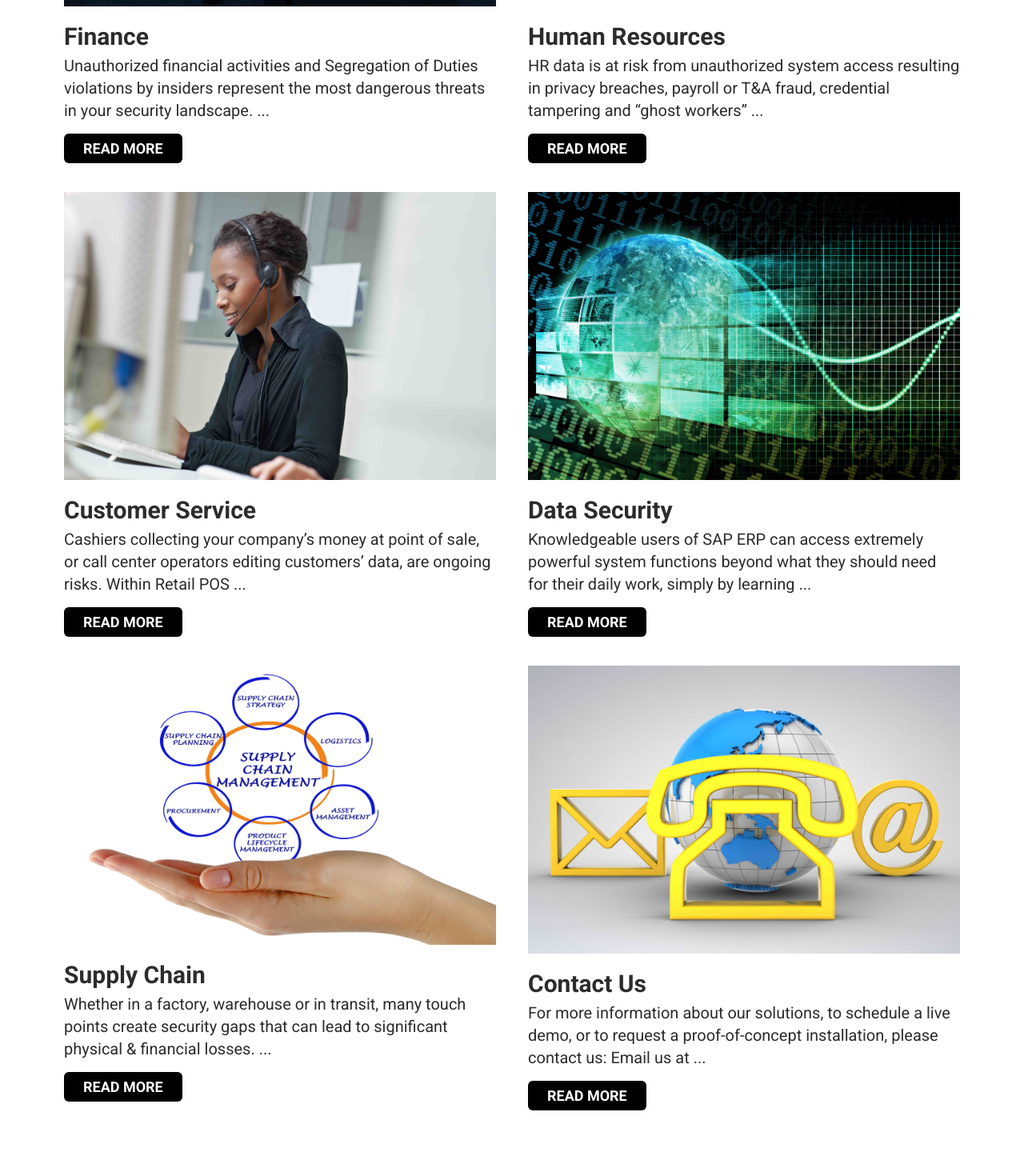
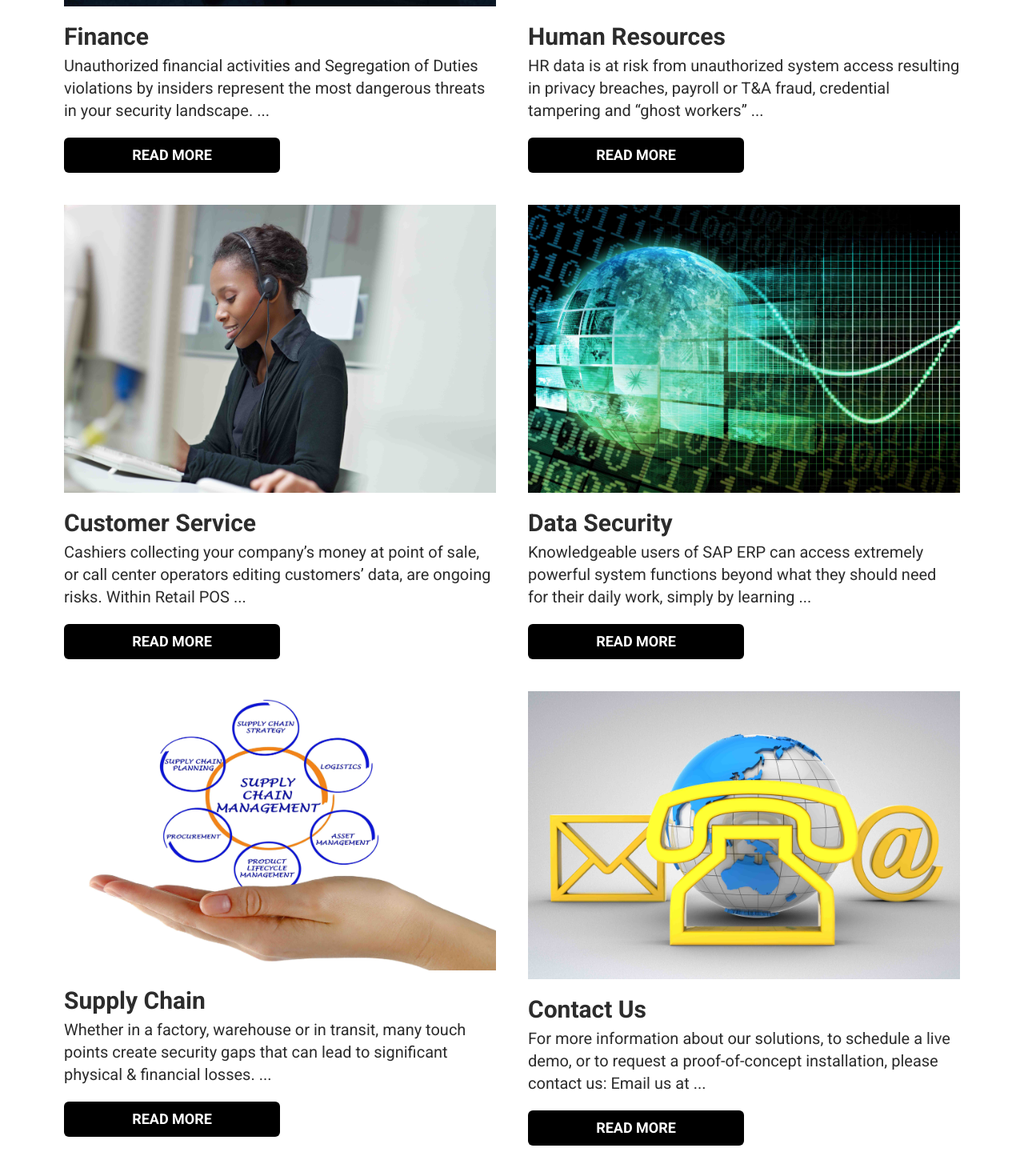
Before and after one commit to the-man2004/linxas-site-remake, an Angular app: page /solution-areas in a window 1280 px wide. Shown: the part 800-2270 px from the top of the page at 80% size. Built offline with nearby package versions, Linux system fonts and the light colour scheme.

Commit message:
Added a hover effect the the "Read more" button.

```diff
--- /dev/null
+++ b/src/app/routes/solution-areas/solution-areas.component.css
@@ -0,0 +1,15 @@
+li {
+  display: flex;
+  flex-direction: column;
+}
+
+.more-btn {
+  width: 50%;
+  text-align: center;
+  transition: all 100ms ease;
+}
+
+.more-btn:hover {
+  transform: translateY(2px);
+  box-shadow: 1px 1px 15px rgba(88, 88, 88, 0.8);
+}
--- a/src/app/routes/solution-areas/solution-areas.component.html
+++ b/src/app/routes/solution-areas/solution-areas.component.html
@@ -21,7 +21,7 @@
           </p>
           <a
             routerLink="/"
-            class="py-2 px-6 rounded-md bg-black text-white text-sm font-bold md:text-lg"
+            class="more-btn py-2 px-6 rounded-md bg-black text-white text-sm font-bold md:text-lg"
             >READ MORE</a
           >
         </li>
@@ -38,7 +38,7 @@
           </p>
           <a
             routerLink="/"
-            class="py-2 px-6 rounded-md bg-black text-white text-sm font-bold md:text-lg"
+            class="more-btn py-2 px-6 rounded-md bg-black text-white text-sm font-bold md:text-lg"
             >READ MORE</a
           >
         </li>
@@ -55,7 +55,7 @@
           </p>
           <a
             routerLink="/"
-            class="py-2 px-6 rounded-md bg-black text-white text-sm font-bold md:text-lg"
+            class="more-btn py-2 px-6 rounded-md bg-black text-white text-sm font-bold md:text-lg"
             >READ MORE</a
           >
         </li>
@@ -72,7 +72,7 @@
           </p>
           <a
             routerLink="/"
-            class="py-2 px-6 rounded-md bg-black text-white text-sm font-bold md:text-lg"
+            class="more-btn py-2 px-6 rounded-md bg-black text-white text-sm font-bold md:text-lg"
             >READ MORE</a
           >
         </li>
@@ -89,7 +89,7 @@
           </p>
           <a
             routerLink="/"
-            class="py-2 px-6 rounded-md bg-black text-white text-sm font-bold md:text-lg"
+            class="more-btn py-2 px-6 rounded-md bg-black text-white text-sm font-bold md:text-lg"
             >READ MORE</a
           >
         </li>
@@ -105,8 +105,9 @@
             Email us at ...
           </p>
           <a
-            routerLink="/"
-            class="py-2 px-6 rounded-md bg-black text-white text-sm font-bold md:text-lg"
+            href="https://realtimenorthamerica.com/contact-realtime/"
+            target="_blank"
+            class="more-btn py-2 px-6 rounded-md bg-black text-white text-sm font-bold md:text-lg"
             >READ MORE</a
           >
         </li>
--- a/src/app/routes/solution-areas/solution-areas.component.ts
+++ b/src/app/routes/solution-areas/solution-areas.component.ts
@@ -7,5 +7,6 @@ import { RouterModule } from '@angular/router';
   standalone: true,
   imports: [LogoComponent, RouterModule],
   templateUrl: './solution-areas.component.html',
+  styleUrl: './solution-areas.component.css',
 })
 export class SolutionAreasComponent {}
```
